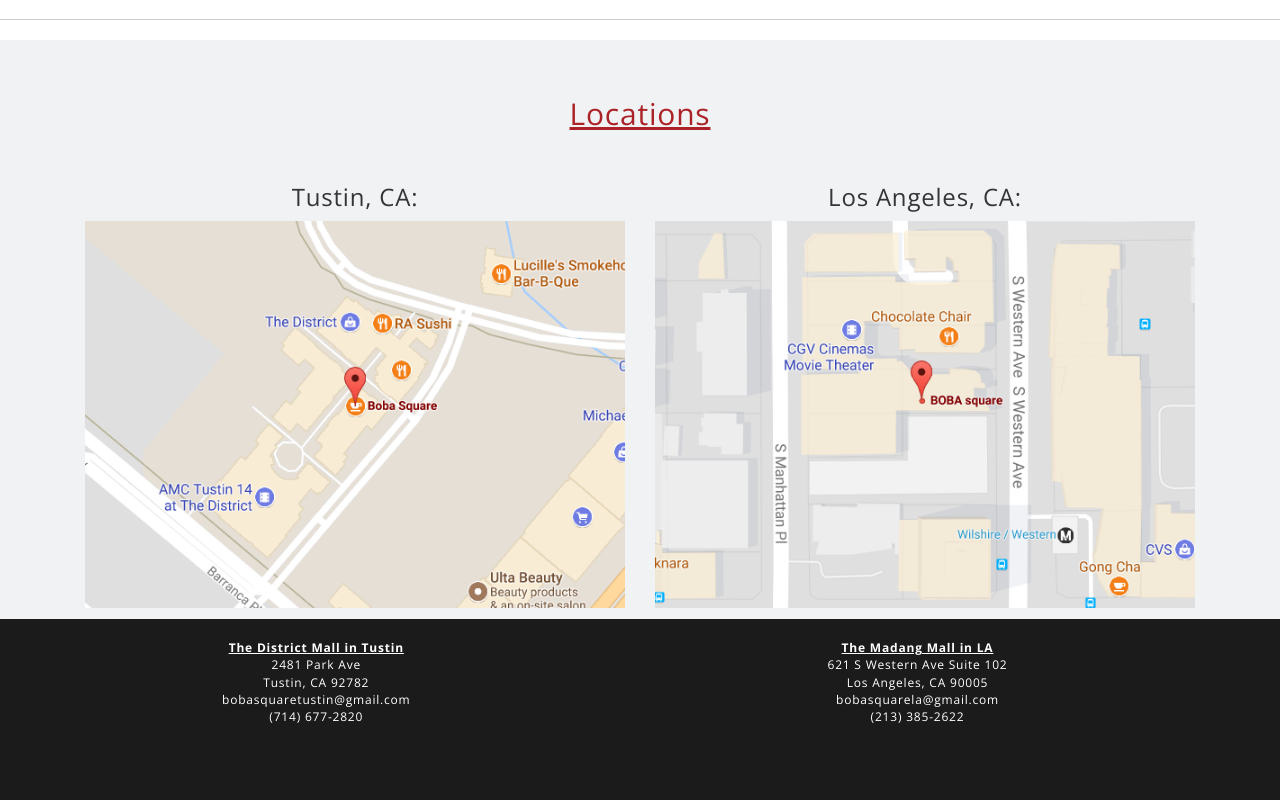
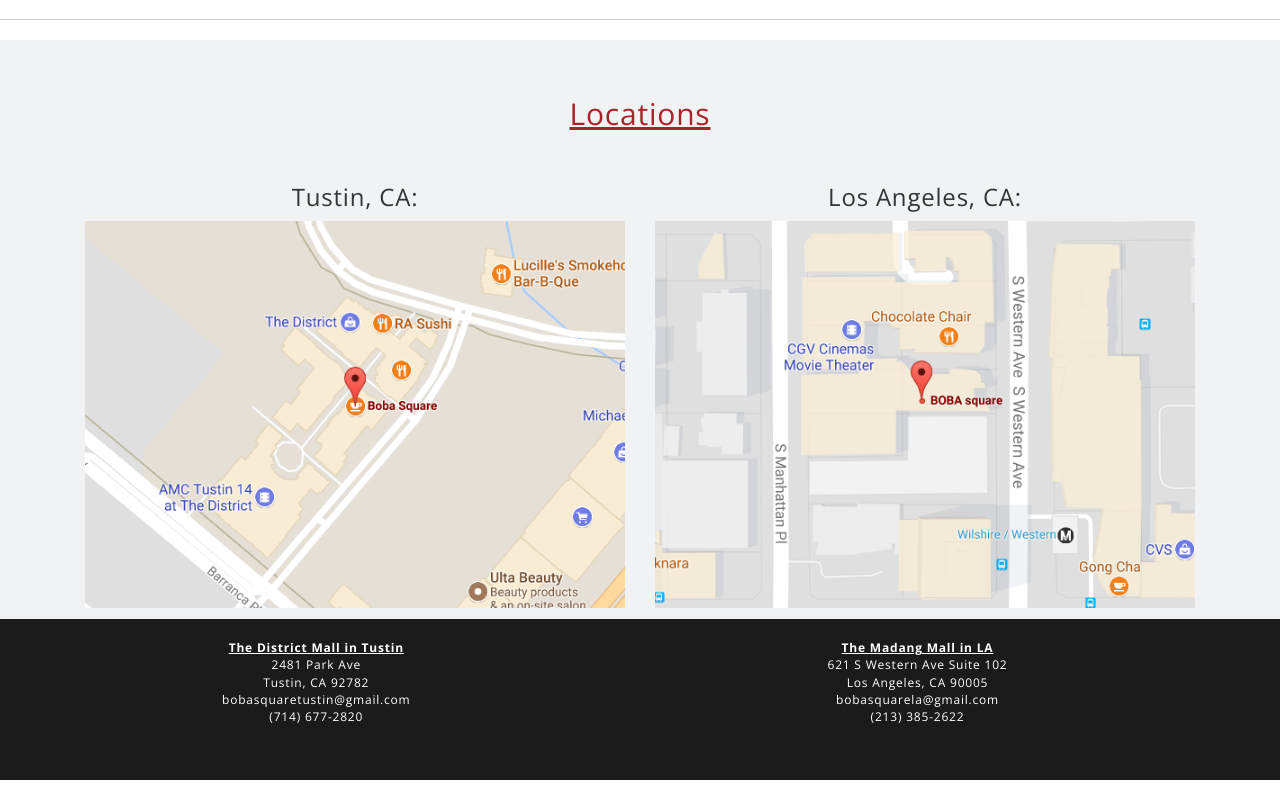
Before and after one commit to ericyoon1/boba_square_final, a plain HTML site: page HTML/index.html in a window 1280 px wide. Shown: the part 2181-2981 px from the top of the page. Drawn offline with nearby package versions, Linux system fonts and the light colour scheme.

Commit message:
fixed some spacing

```diff
--- a/HTML/index.html
+++ b/HTML/index.html
@@ -217,7 +217,7 @@
 
 		<!-- ==============================================FOOTER=============================================== -->
 		<footer>
-			<div class="main-footer bg-dark pt-20 pb-20">
+			<div class="main-footer bg-dark pt-20">
 				<div class="container text-center">
 					<footer class="contact container-fluid text-center">
 						<div class="col-sm-5 col-xs-12 pbFooterContent location1">
```
Also changed, not shown: HTML/career.html (indentation only).
